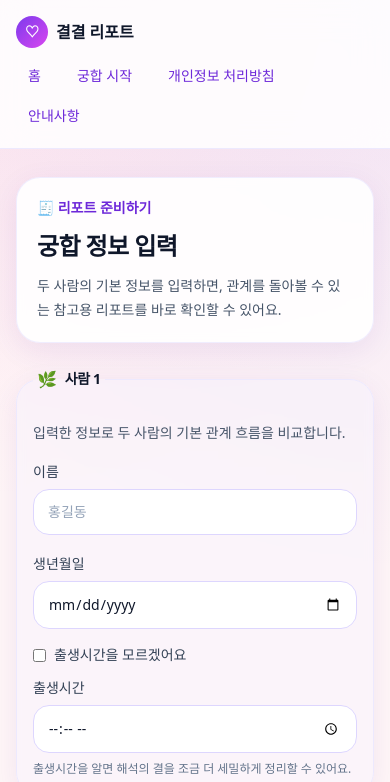
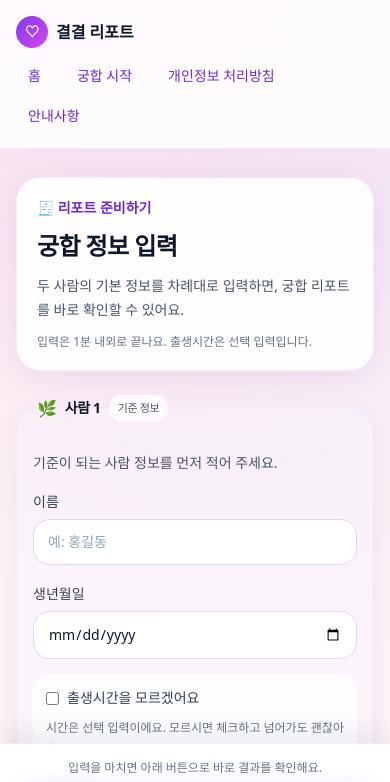
Before and after one commit to PLANB-John/product-saju-web-GPT, a Next.js app: page /match in a window 390 px wide. Shown: the top 782 px of the page. Built offline with nearby package versions, Linux system fonts and the light colour scheme.

Commit message:
Improve /match input UX clarity and mobile CTA

```diff
--- a/app/match/page.tsx
+++ b/app/match/page.tsx
@@ -21,6 +21,7 @@ const initialForm: MatchFormData = {
 function PersonFields({
   label,
   emoji,
+  badge,
   tone,
   fieldKey,
   person,
@@ -29,6 +30,7 @@ function PersonFields({
 }: {
   label: string;
   emoji: string;
+  badge: string;
   tone: "violet" | "rose";
   fieldKey: "personA" | "personB";
   person: PersonInput;
@@ -40,13 +42,23 @@ function PersonFields({
       ? "border-violet-100 bg-violet-50/40"
       : "border-rose-100 bg-rose-50/40";
 
+  const sectionHint =
+    tone === "violet"
+      ? "기준이 되는 사람 정보를 먼저 적어 주세요."
+      : "비교할 상대 정보를 이어서 적어 주세요.";
+
   return (
     <fieldset className={`surface-card space-y-4 p-4 sm:p-5 ${toneStyle} fade-up`}>
-      <legend className="flex items-center gap-2 px-1 text-sm font-semibold tracking-tight text-slate-900">
-        <span className="text-base">{emoji}</span>
-        {label}
+      <legend className="w-full px-1">
+        <div className="flex flex-wrap items-center gap-2 text-sm font-semibold tracking-tight text-slate-900">
+          <span className="text-base">{emoji}</span>
+          <span>{label}</span>
+          <span className="inline-flex items-center rounded-full border border-white/70 bg-white/70 px-2 py-0.5 text-[11px] font-medium text-slate-600">
+            {badge}
+          </span>
+        </div>
       </legend>
-      <p className="text-sm text-slate-600">입력한 정보로 두 사람의 기본 관계 흐름을 비교합니다.</p>
+      <p className="text-sm text-slate-600">{sectionHint}</p>
 
       <div className="space-y-1.5">
         <label className="text-sm font-medium text-slate-700">이름</label>
@@ -54,7 +66,7 @@ function PersonFields({
           className="input-field"
           value={person.name}
           onChange={(event) => onChange({ ...person, name: event.target.value })}
-          placeholder="홍길동"
+          placeholder="예: 홍길동"
         />
         {errors[`${fieldKey}.name`] ? <p className="text-xs leading-5 text-rose-600">{errors[`${fieldKey}.name`]}</p> : null}
       </div>
@@ -72,7 +84,7 @@ function PersonFields({
         ) : null}
       </div>
 
-      <div className="space-y-2.5">
+      <div className="space-y-2.5 rounded-2xl border border-white/80 bg-white/70 p-3">
         <label className="flex items-center gap-2 text-sm text-slate-700">
           <input
             type="checkbox"
@@ -87,6 +99,7 @@ function PersonFields({
           />
           출생시간을 모르겠어요
         </label>
+        <p className="text-xs leading-5 text-slate-500">시간은 선택 입력이에요. 모르시면 체크하고 넘어가도 괜찮아요.</p>
 
         <div className="space-y-1.5">
           <label className="text-sm font-medium text-slate-700">출생시간</label>
@@ -97,7 +110,7 @@ function PersonFields({
             onChange={(event) => onChange({ ...person, birthTime: event.target.value })}
             disabled={person.birthTimeUnknown}
           />
-          <p className="text-xs leading-5 text-slate-500">출생시간을 알면 해석의 결을 조금 더 세밀하게 정리할 수 있어요.</p>
+          <p className="text-xs leading-5 text-slate-500">알고 있다면 입력해 주세요. 결과를 조금 더 섬세하게 볼 수 있어요.</p>
           {errors[`${fieldKey}.birthTime`] ? (
             <p className="text-xs leading-5 text-rose-600">{errors[`${fieldKey}.birthTime`]}</p>
           ) : null}
@@ -135,13 +148,15 @@ export default function MatchPage() {
       <section className="surface-card space-y-3 fade-up">
         <p className="section-head">🧾 리포트 준비하기</p>
         <h1 className="title-xl">궁합 정보 입력</h1>
-        <p className="body-md">두 사람의 기본 정보를 입력하면, 관계를 돌아볼 수 있는 참고용 리포트를 바로 확인할 수 있어요.</p>
+        <p className="body-md">두 사람의 기본 정보를 차례대로 입력하면, 궁합 리포트를 바로 확인할 수 있어요.</p>
+        <p className="text-xs text-slate-500 sm:text-sm">입력은 1분 내외로 끝나요. 출생시간은 선택 입력입니다.</p>
       </section>
 
-      <form className="space-y-5" onSubmit={handleSubmit} noValidate>
+      <form className="space-y-5 pb-24 sm:pb-0" onSubmit={handleSubmit} noValidate>
         <PersonFields
           label="사람 1"
           emoji="🌿"
+          badge="기준 정보"
           tone="violet"
           fieldKey="personA"
           person={formData.personA}
@@ -151,6 +166,7 @@ export default function MatchPage() {
         <PersonFields
           label="사람 2"
           emoji="🌙"
+          badge="비교 정보"
           tone="rose"
           fieldKey="personB"
           person={formData.personB}
@@ -159,14 +175,17 @@ export default function MatchPage() {
         />
 
         {hasError ? (
-          <p className="rounded-2xl border border-rose-200 bg-rose-50 px-3 py-2.5 text-sm text-rose-700">
-            아직 입력되지 않은 항목이 있어요. 표시된 내용을 확인해 주세요.
+          <p className="rounded-2xl border border-rose-200/80 bg-rose-50/80 px-3 py-2.5 text-sm text-rose-700">
+            몇 가지 정보가 비어 있어요. 표시된 항목만 채우면 바로 확인할 수 있어요.
           </p>
         ) : null}
 
-        <button type="submit" className="btn-primary w-full sm:w-auto">
-          💫 두 사람 리포트 보기
-        </button>
+        <div className="fixed inset-x-0 bottom-0 z-20 border-t border-violet-100/80 bg-white/95 p-4 shadow-[0_-10px_24px_rgba(15,23,42,0.08)] backdrop-blur sm:static sm:border-0 sm:bg-transparent sm:p-0 sm:shadow-none">
+          <p className="mb-2 text-center text-xs text-slate-500 sm:hidden">입력을 마치면 아래 버튼으로 바로 결과를 확인해요.</p>
+          <button type="submit" className="btn-primary w-full sm:w-auto">
+            💫 궁합 리포트 확인하기
+          </button>
+        </div>
       </form>
     </div>
   );
--- a/lib/match/validation.ts
+++ b/lib/match/validation.ts
@@ -9,15 +9,15 @@ function validatePerson(
   errors: MatchFormErrors,
 ) {
   if (!person.name.trim()) {
-    errors[`${prefix}.name`] = "이름을 입력해 주세요.";
+    errors[`${prefix}.name`] = "이름을 먼저 알려주세요.";
   }
 
   if (!DATE_REGEX.test(person.birthDate)) {
-    errors[`${prefix}.birthDate`] = "생년월일을 다시 확인해 주세요.";
+    errors[`${prefix}.birthDate`] = "생년월일을 확인해 주세요.";
   }
 
   if (!person.birthTimeUnknown && !TIME_REGEX.test(person.birthTime)) {
-    errors[`${prefix}.birthTime`] = "시간을 모르시면 '출생시간을 모르겠어요'를 선택해 주세요.";
+    errors[`${prefix}.birthTime`] = "출생시간을 모르시면 위 체크 항목을 선택해 주세요.";
   }
 }
 
```
